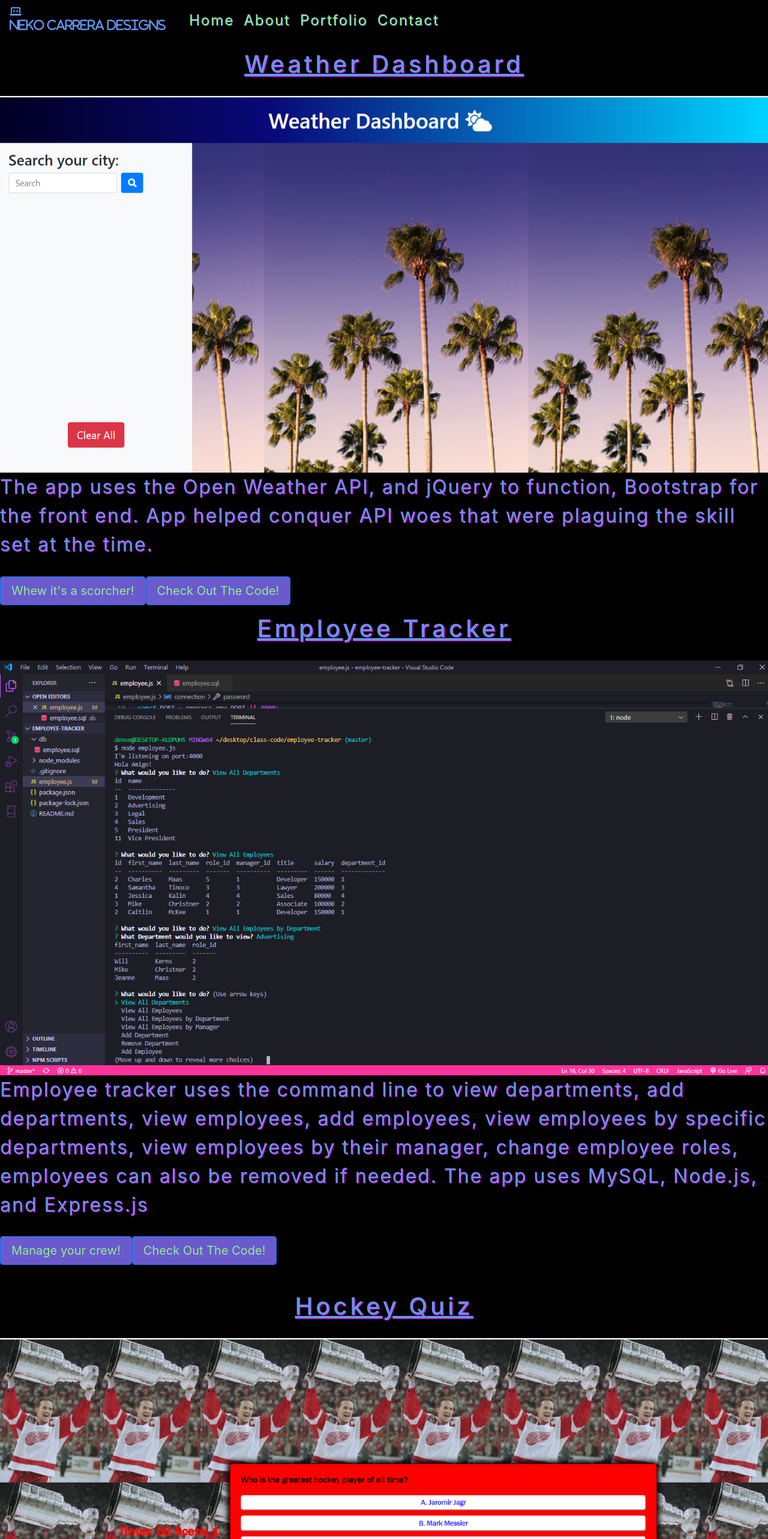
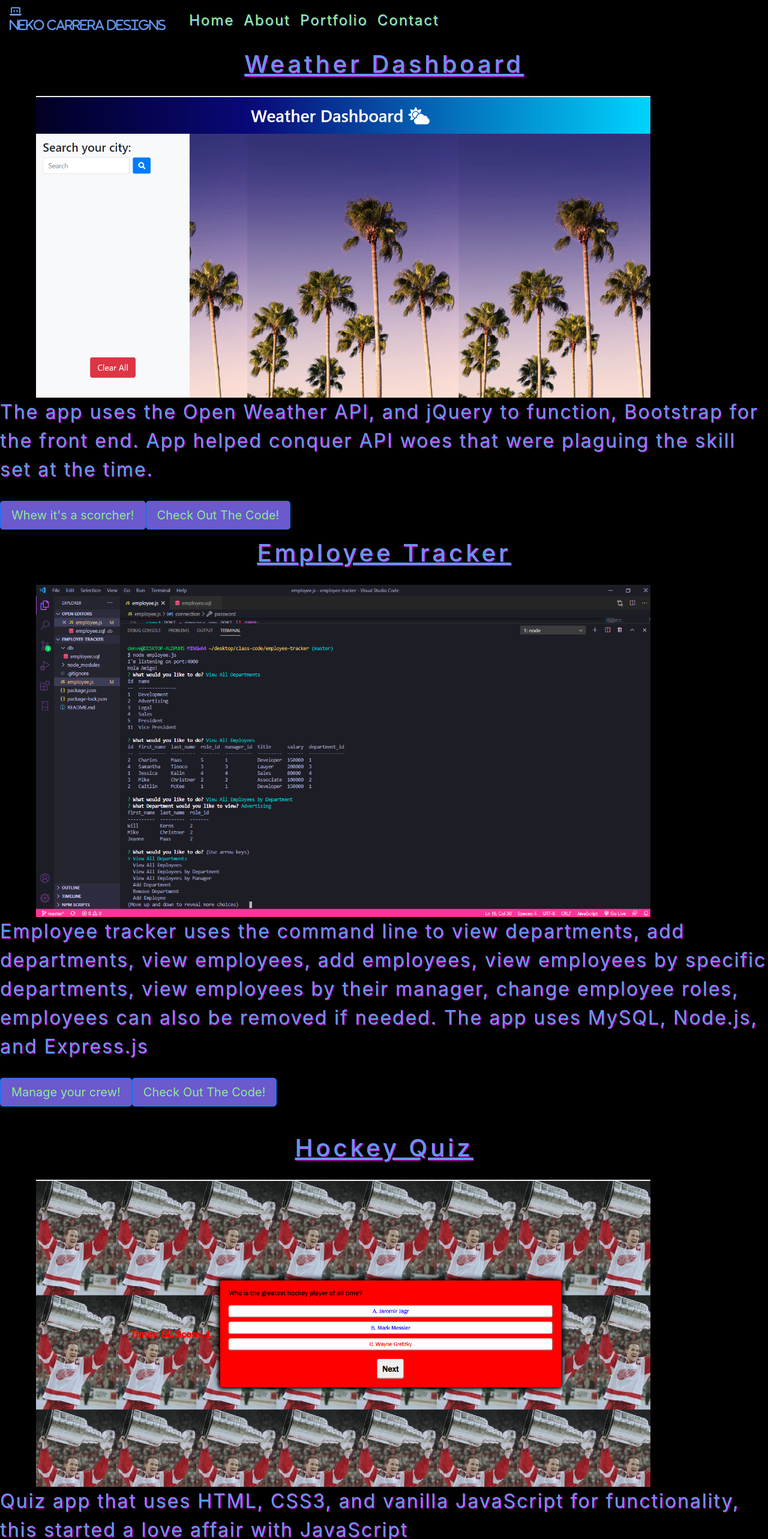
Before and after one commit to NekoCarreraDesigns/react-portfolio-3, a React (Create React App) app: page /my-portfolio in a window 1280 px wide. Shown: the top 2566 px of the page at 60% size. Built offline with nearby package versions, Linux system fonts and the light colour scheme.

Commit message:
edited pictures to make them less in your face

```diff
--- a/src/components/Card/Card.css
+++ b/src/components/Card/Card.css
@@ -30,31 +30,47 @@
 
  #weather-dash {
     padding-top: 20px;
-    width: fit-content;
+    width: 80%;
+    margin-left: 60px
 
 
 }
  #employee-pic {
      padding-top: 20px;
+     width: 80%;
+     margin-left: 60px;
 
  }
 
  #hockey-pic {
      padding-top: 20px;
+     width: 80%;
+     margin-left: 60px;
 
  }
 
  #team-pic {
      padding-top: 20px;
+     width: 80%;
+     margin-left: 60px;
 
  }
 
  #fitness-pic {
      padding-top: 20px;
+     width: 80%;
+     margin-left: 60px;
 
  }
 
- #note-pic {
+ #Employee-pic {
      padding-top: 20px;
+     width: 80%;
+     margin-left: 60px;
+ }
 
+ #bluesandbrews-pic {
+     padding-top: 20px;
+     width: 80%;
+     margin-left: 60px;
  }
--- a/src/components/Card/Card.js
+++ b/src/components/Card/Card.js
@@ -62,7 +62,7 @@ function Card() {
                 </li>
                 <li className="list-inline">
                     <h1 id="signage" className="mt-0 mb-1">Employee Directory</h1>
-                    <img id="note-pic" className="img-fluid" src="./assets/EmployeeDirectory.png" alt="note-taker" />
+                    <img id="Employee-pic" className="img-fluid" src="./assets/EmployeeDirectory.png" alt="note-taker" />
                     <div className="media-body">
                         <p id="menu">App built using React, some CSS3, and Bootstrap, allows you to filter employees in ascending or descending order by date of birth, name, email, or phone number
                        </p>
@@ -72,7 +72,7 @@ function Card() {
                 </li>
                 <li className="list-inline">
                     <h1 id="signage" className="mt-0 mb-1">Blues and Brews</h1>
-                    <img id="note-pic" className="img-fluid" src="./assets/bluesandbrews.png" alt="note-taker" />
+                    <img id="bluesandbrews-pic" className="img-fluid" src="./assets/bluesandbrews.png" alt="note-taker" />
                     <div className="media-body">
                         <p id="menu"> The first project which I did the front end for, app uses Zomato API, Ticketmaster API,
                         Materialize CSS, and some CSS3, jQuery, and vanilla JavaScript
```
